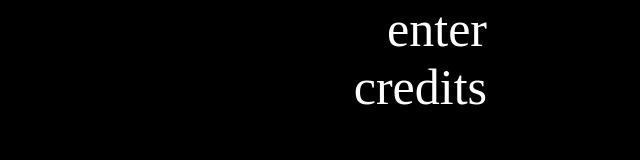
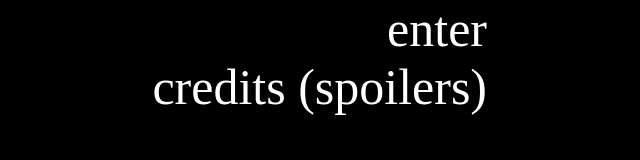
Before and after one commit to bdkx0/bdkx0.github.io, a plain HTML site: page p3/index.html in a window 1280 px wide. Shown: the whole page, without its empty margins (553-1193 px from the left). Drawn offline with Linux system fonts and the light colour scheme.

Commit message:
Update index.html

```diff
--- a/p3/index.html
+++ b/p3/index.html
@@ -8,6 +8,6 @@
 <body>
 	<div style="text-align:right;">
 		<a href="1.html">enter</a><br>
-		<a href="credits.html">credits</a>
+		<a href="credits.html">credits (spoilers)</a>
 	</div>
 </body>
```
